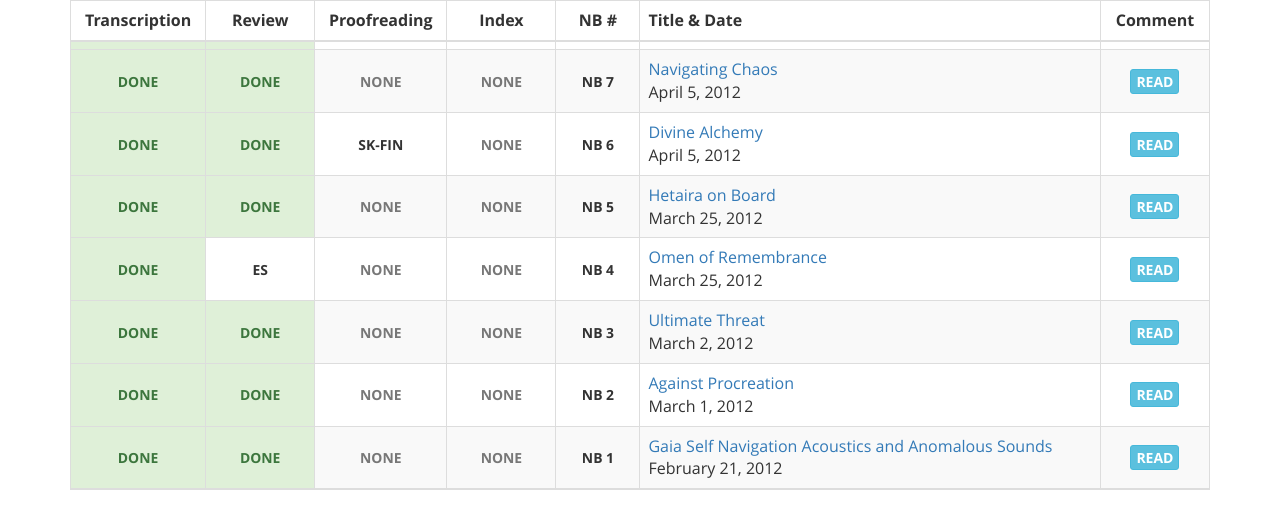
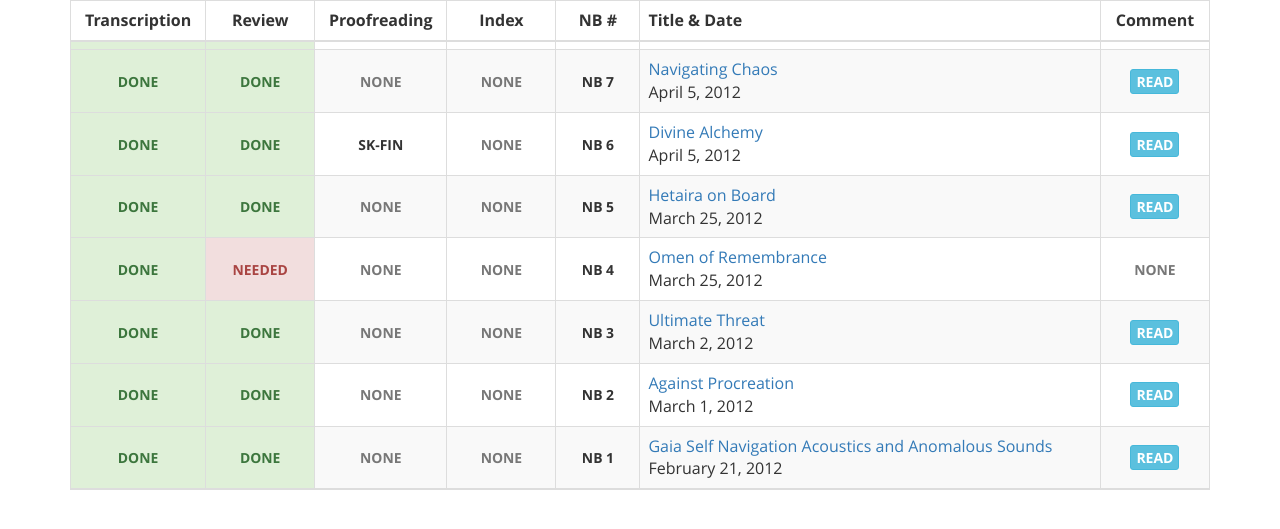
Before and after one commit to gaiaspora/gaiaspora.github.io, a Jekyll site: the page built from content/navigator-briefings.markdown, in a window 1280 px wide and 900 px high, scrolled down 8347 px. Shown: the top 529 px of the window. Built offline with Jekyll 4.4.1, drawn with Linux system fonts in a browser that asks for light colours.

Commit message:
Update nb.yaml

```diff
--- a/_data/nb.yaml
+++ b/_data/nb.yaml
@@ -1161,12 +1161,12 @@
 
 - NB: "4"
   Transcription: "done"
-  Review: "ES"
+  Review: "needed"
   Proofreading: "none"
   Index: "none"
   Title: "Omen of Remembrance"
   Date: "March 25, 2012"
-  Comment: "ES"
+  Comment: ""
 
 - NB: "3"
   Transcription: "done"
```
